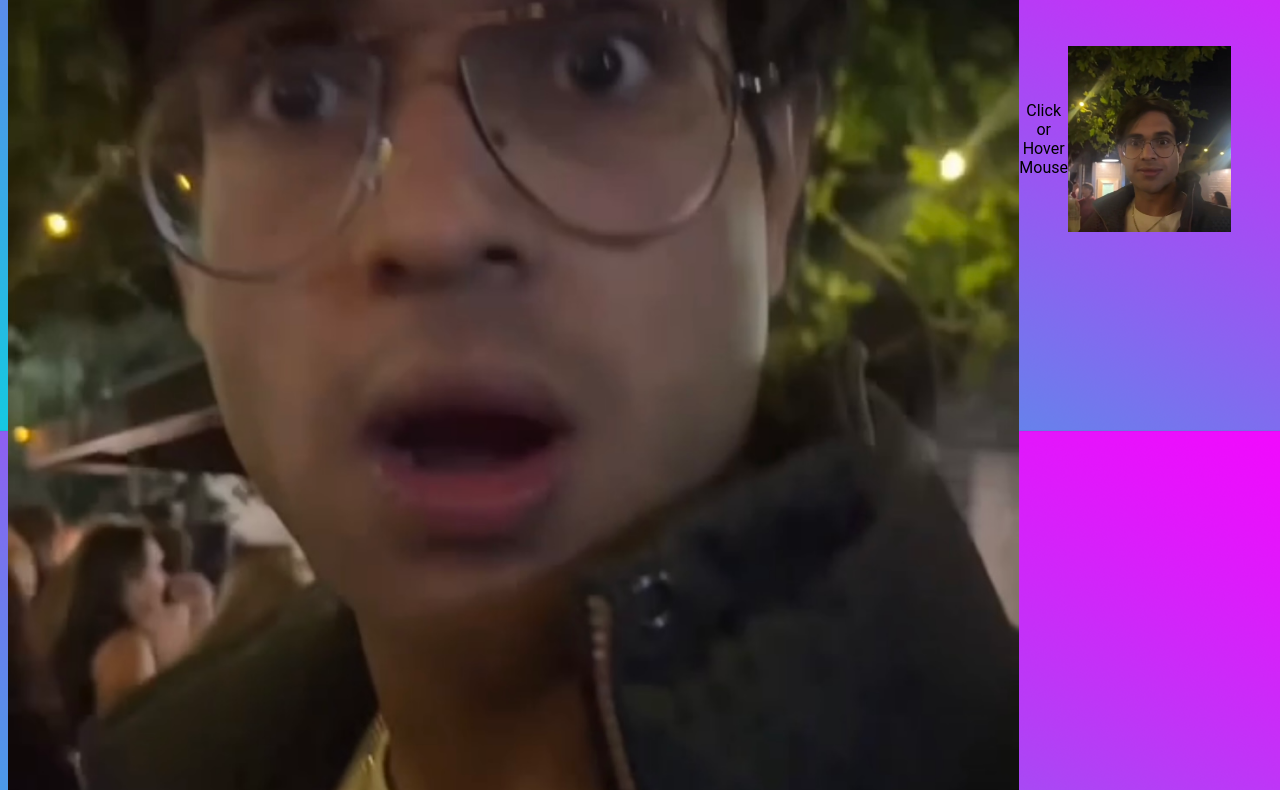
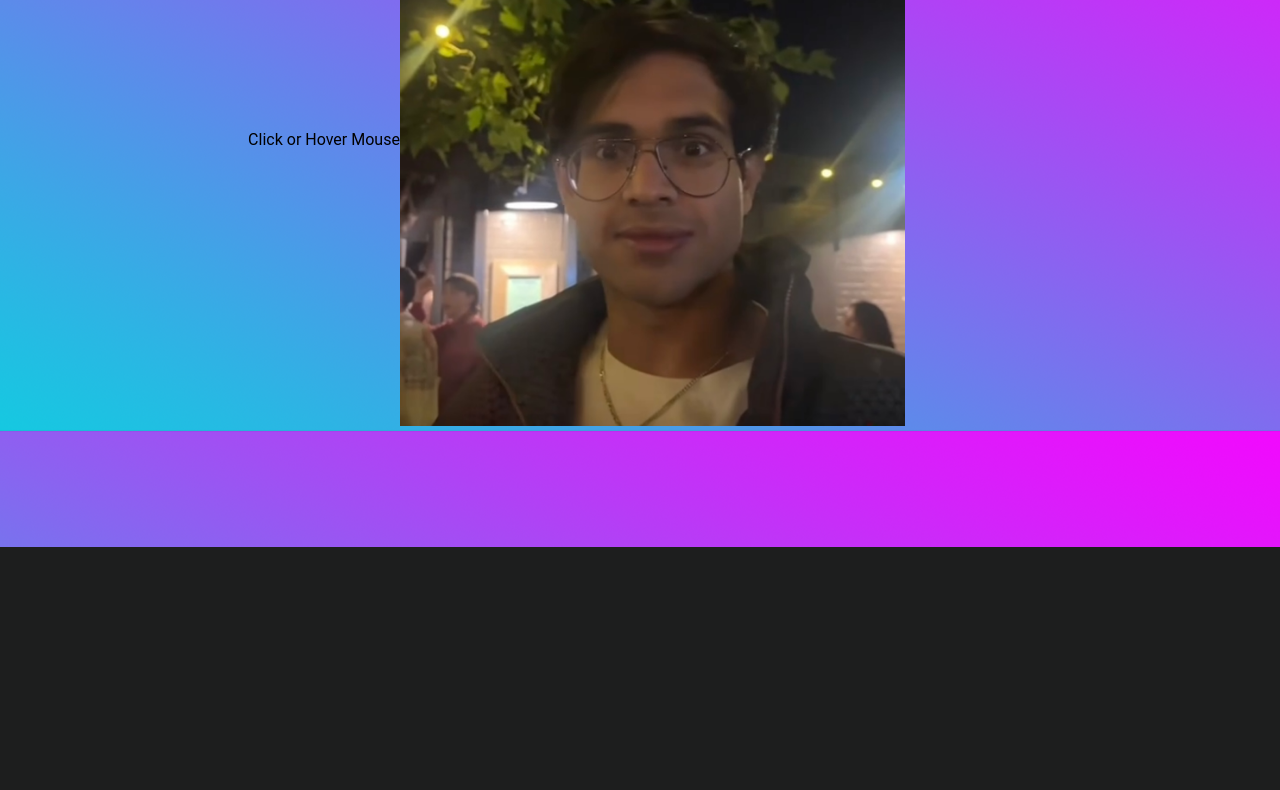
Before and after one commit to annabelmurphyy/invite, a plain HTML site: page index.html in a window 1280 px wide. Shown: the part 269-1059 px from the top of the page. After the commit the page ends 816 px from the top, so only its background shows below. Drawn offline with Linux system fonts and the light colour scheme; a script that the page names is missing.

Commit message:
Update index.html

```diff
--- a/index.html
+++ b/index.html
@@ -4,7 +4,6 @@
     <meta charset="utf-8">
     <meta name="viewport" content="width=device-width">
     <title>You're invited to Shameers birthday celebration</title>
-    <img src="IMG_7779.png" alt="Avatar" class="image">
     <link href="style.css" rel="stylesheet" type="text/css" />
   </head>
   <body>
```
